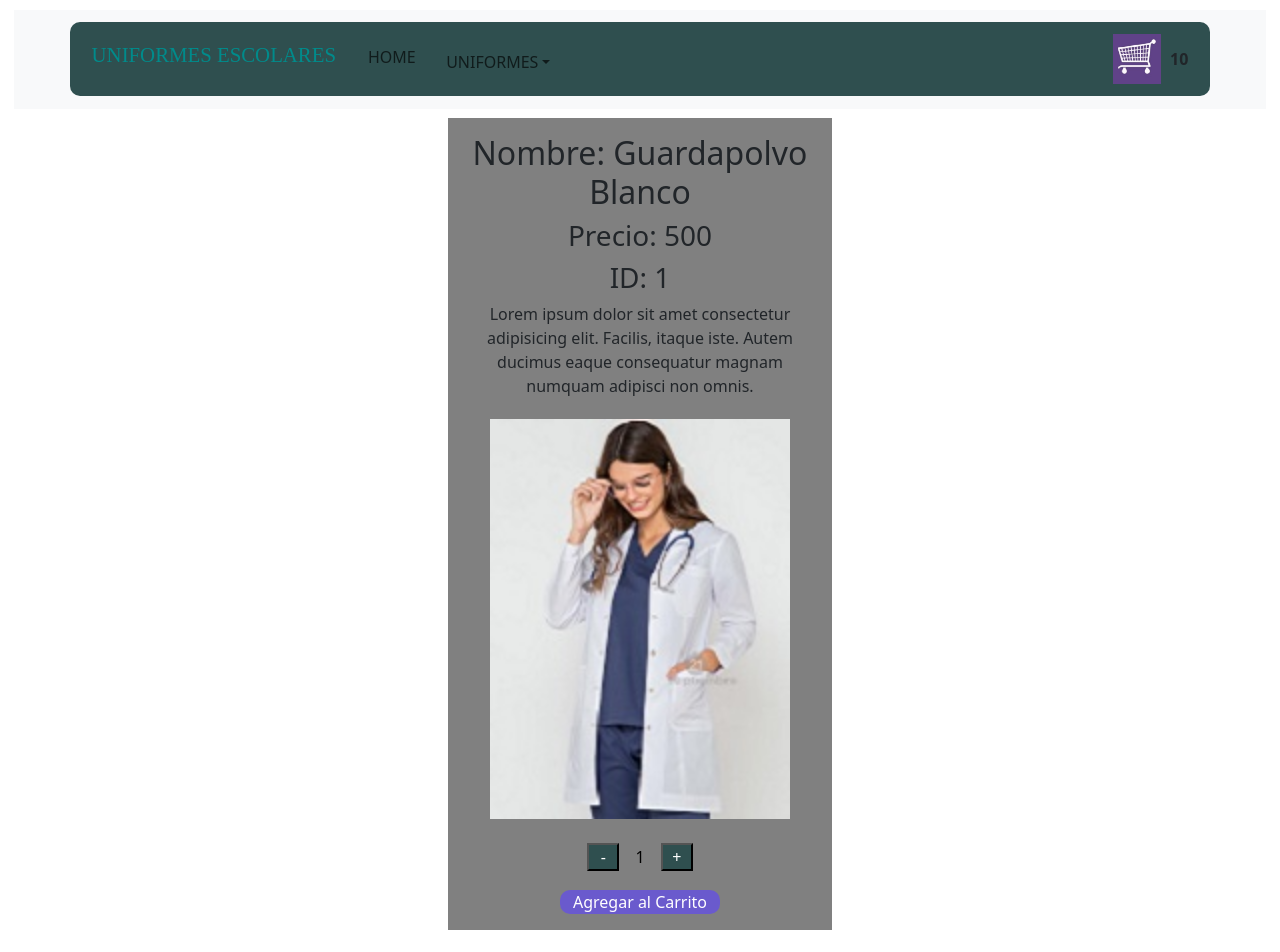
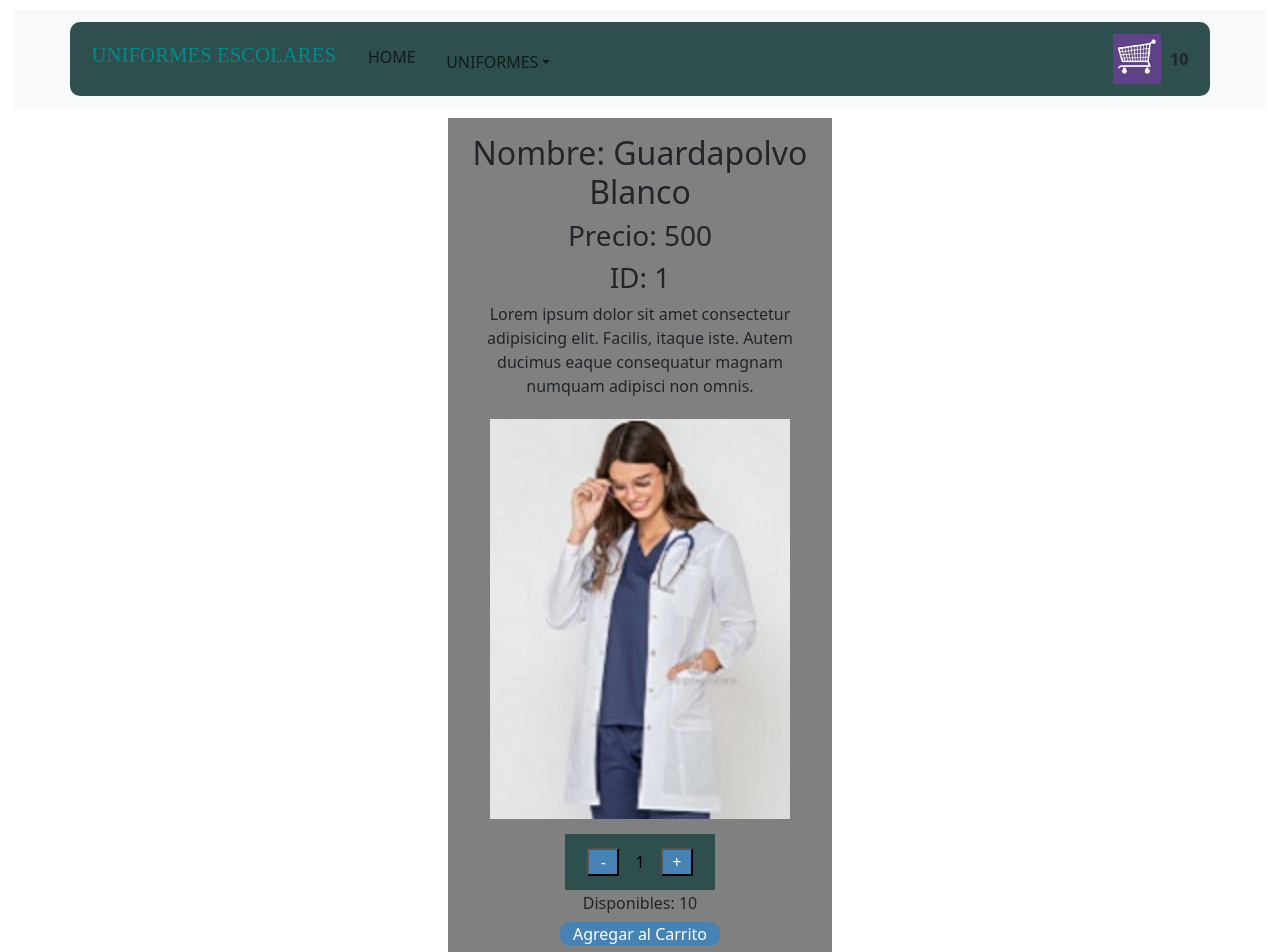
Before and after one commit to mariano-codificacion/practicas-react, a React (Vite) app: page /item/1 in a window 1280 px wide. Shown: the top 952 px of the page. Built offline with nearby package versions, Linux system fonts and the light colour scheme.

Commit message:
disponibles

```diff
--- a/src/componentes/ItemCount/ItemCount.css
+++ b/src/componentes/ItemCount/ItemCount.css
@@ -1,5 +1,5 @@
 .btnAgregar{
-    background-color: slateblue;
+    background-color: steelblue;
     color: white;
     font-size: 1rem;
     width: 10rem;
@@ -8,13 +8,13 @@
     cursor: pointer;
 }
 .menos{
-    background-color: darkslategray;
+    background-color: steelblue;
     color: white;
     font-size: rem;
     width: 2rem;
 }
 .mas{
-    background-color: darkslategray;
+    background-color: steelblue;
     color: white;
     font-size: 1rem;
     width: 2rem;
@@ -30,4 +30,7 @@
     flex-direction: row;
     align-items: center;
     justify-content: center;
+    background-color: darkslategrey;
+
+
 }
--- a/src/componentes/ItemCount/ItemCount.jsx
+++ b/src/componentes/ItemCount/ItemCount.jsx
@@ -4,12 +4,12 @@ import './ItemCount.css'
 //Paso 1, tenemos que trabajar con un estado. En este caso el estado va a ser un numerito con el número de productos seleccionados por el cliente. Tenemos un Hook que nos permite crear un estado y se llama "useState"
 
 //Paso 2, necesito importar "useState"
-const ItemCount = ({inicial, stock, funcionAgregar}) => {
+const ItemCount = ({ inicial, stock, funcionAgregar }) => {
     const [contador, setContador] = useState(inicial);
 
 
     const incrementar = () => {
-        if(contador < stock) {
+        if (contador < stock) {
             setContador(contador + 1);
         }
     }
@@ -22,15 +22,15 @@ const ItemCount = ({inicial, stock, funcionAgregar}) => {
 
 
     return (
-        <>
+        <div>
             <div className="cont">
-                <button className="menos" onClick={decrementar}> - </button>
-                <p className="num" > {contador} </p>
-                <button className="mas" onClick={incrementar}> + </button>
+                    <button className="menos" onClick={decrementar}> - </button>
+                    <p className="num" > {contador} </p>
+                    <button className="mas" onClick={incrementar}> + </button>
             </div>
-            <button className="btnAgregar" onClick={() => funcionAgregar(contador) }> Agregar al Carrito </button>
-
-        </>
+            <h6>Disponibles: {stock}</h6>
+            <button className="btnAgregar" onClick={() => funcionAgregar(contador)}> Agregar al Carrito </button>
+        </div>
     )
 }
 
--- a/src/componentes/ItemDetail/ItemDetail.jsx
+++ b/src/componentes/ItemDetail/ItemDetail.jsx
@@ -24,7 +24,6 @@ const ItemDetail = ({id,nombre,precio,img,stock}) => {
           agregarCantidad > 0 ? (<Link to="/cart"> Terminar compra </Link>) : (<ItemCount inicial={1} stock={stock} funcionAgregar={manejadorCantidad}/>)
         }
 
-
     </div>
   )
 }
```
